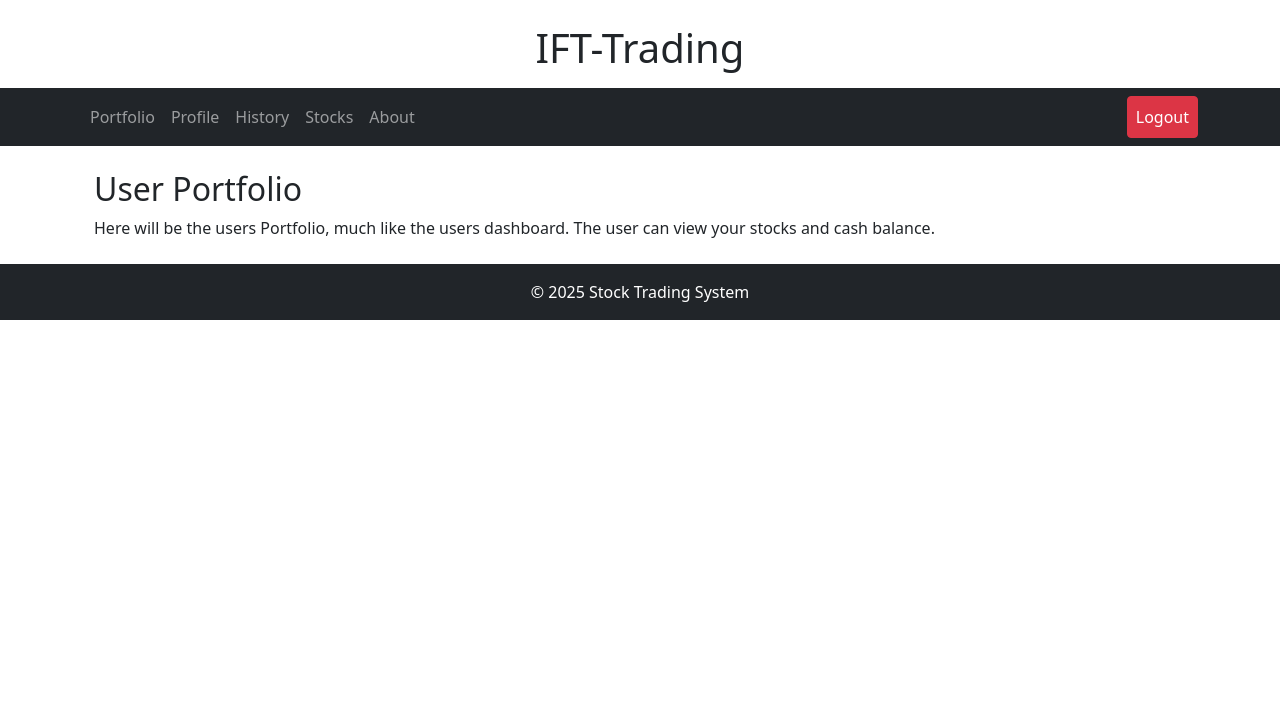
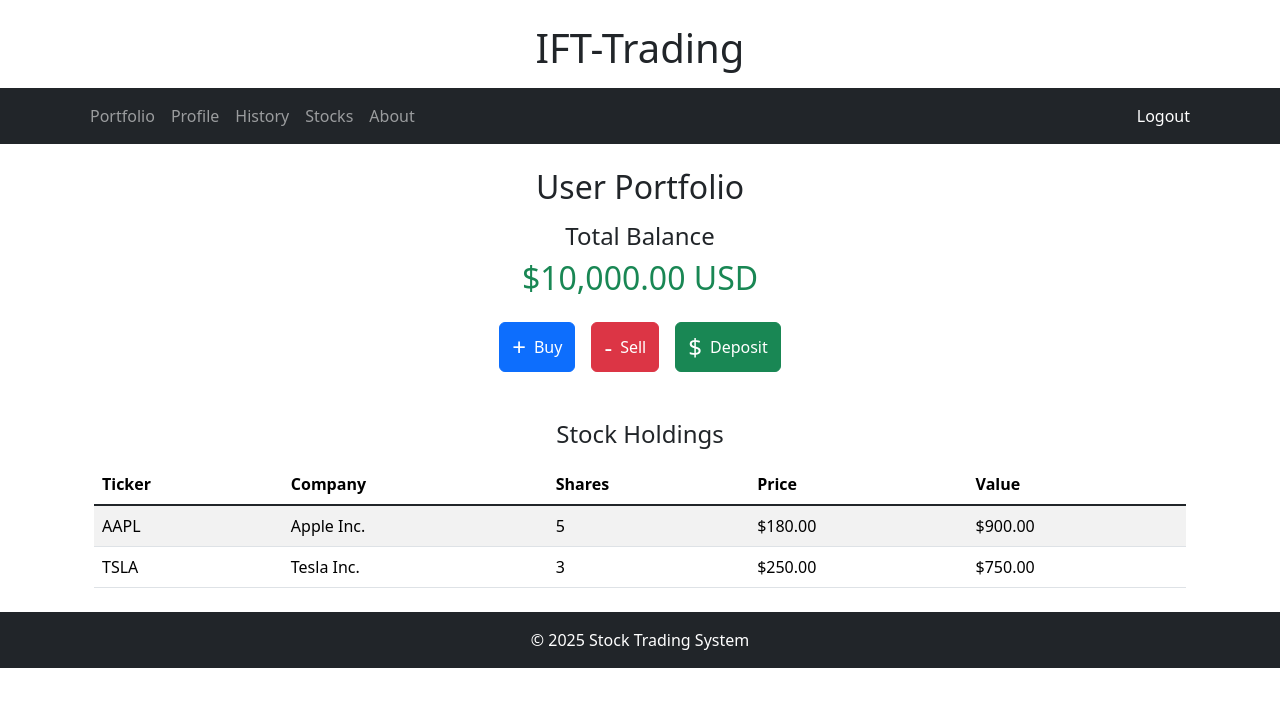
Before and after one commit to seanny1999/IFT-Trading-401, a Flask app: page /portfolio in a window 1280 px wide. Shown: the top 707 px of the page. Run offline with Flask 3, Linux system fonts and the light colour scheme; a user stored in the database is signed in.

Commit message:
portfolio , stocks, and buy/sell forms
portfolio , stocks, and buy/sell forms updated

```diff
--- a/IFTrading/IFTrading/app.py
+++ b/IFTrading/IFTrading/app.py
@@ -11,7 +11,7 @@
 app = Flask(__name__)
 
 # Configuration for database and security
-app.config["SQLALCHEMY_DATABASE_URI"] = "mysql+pymysql://root:password@localhost/IFT_Trading"
+app.config["SQLALCHEMY_DATABASE_URI"] = "mysql+pymysql://root:Lcja2017!@localhost/IFT_Trading"
 app.config["SECRET_KEY"] = "YOUR_SECRET_KEY_HERE"
 
 # Yahoo SMTP Configuration
@@ -224,6 +224,24 @@
 def portfolio():
     return render_template('portfolio.html')
 
+@app.route('/buy', methods=["GET","POST"])
+def buy():
+    if request.method == "POST":
+        return redirect(url_for('buying_stock'))
+
+@app.route('/buying_stock')
+def buying_stock():
+    return render_template('buy.html')
+
+@app.route('/sell', methods=["GET","POST"])
+def sell():
+    if request.method == "POST":
+        return redirect(url_for('selling_stock'))
+
+@app.route('/selling_stock')
+def selling_stock():
+    return render_template('sell.html')
+
 @app.route('/stocks')
 def stocks():
     return render_template('stocks.html')
--- a/IFTrading/IFTrading/templates/portfolio.html
+++ b/IFTrading/IFTrading/templates/portfolio.html
@@ -3,8 +3,85 @@
 {% block title %}Portfolio{% endblock %}
 
 {% block content %}
+
+<!-- Import Bootstrap -->
+<link href="https://cdn.jsdelivr.net/npm/bootstrap@5.3.0-alpha1/dist/css/bootstrap.min.css" rel="stylesheet">
+<script src="https://cdn.jsdelivr.net/npm/bootstrap@5.3.2/dist/js/bootstrap.bundle.min.js"></script>
+
 <div class="container">
-    <h2>User Portfolio</h2>
-    <p>Here will be the users Portfolio, much like the users dashboard. The user can view your stocks and cash balance.</p>
+    <h2 class="text-center mt-4">User Portfolio</h2>
+
+    <!-- Total Balance -->
+    <div class="text-center mt-3">
+        <h4>Total Balance</h4>
+        <h2 class="text-success">$10,000.00 USD</h2>
+    </div>
+
+    <div class="container">
+        {% with messages = get_flashed_messages() %}
+            {% if messages %}
+                <div class="alert alert-info mt-3">
+                    {% for message in messages %}
+                        <p>{{ message }}</p>
+                    {% endfor %}
+                </div>
+            {% endif %}
+        {% endwith %}
+    </div>
+
+    <!-- Buy / Sell / Deposit -->
+    <div class="d-flex justify-content-center gap-3 mt-4">
+        <form action= "{{ url_for('buy') }}" method = "POST">
+        <button type= "submit" name = "buy" class= "btn btn-primary d-flex align-items-center gap-2">
+            <span class="fs-4">+</span> Buy
+        </button>
+        </form>
+
+        <form action= "{{ url_for('sell') }}" method = "POST">
+        <button type= "submit" name = "sell" class= "btn btn-danger d-flex align-items-center gap-2">
+            <span class="fs-4">-</span> Sell
+        </button>
+        </form>
+
+        <button class="btn btn-success d-flex align-items-center gap-2">
+            <span class="fs-4">$</span> Deposit
+        </button>
+    </div>
+
+    <!-- Stock Holdings Table -->
+    <div class="mt-5">
+        <h4 class="text-center">Stock Holdings</h4>
+        <table class="table table-striped mt-3">
+            <thead class="thead-light">
+                <tr>
+                    <th scope="col">Ticker</th>
+                    <th scope="col">Company</th>
+                    <th scope="col">Shares</th>
+                    <th scope="col">Price</th>
+                    <th scope="col">Value</th>
+                </tr>
+            </thead>
+            <tbody>
+                <!-- Various Stocks -->
+                <tr>
+                    <td>AAPL</td>
+                    <td>Apple Inc.</td>
+                    <td>5</td>
+                    <td>$180.00</td>
+                    <td>$900.00</td>
+                </tr>
+                <tr>
+                    <td>TSLA</td>
+                    <td>Tesla Inc.</td>
+                    <td>3</td>
+                    <td>$250.00</td>
+                    <td>$750.00</td>
+                </tr>
+            </tbody>
+        </table>
+    </div>
 </div>
+
+
+
 {% endblock %}
```
Also changed, not shown: IFTrading/IFTrading/templates/buy.html (added, +35 -0 lines), IFTrading/IFTrading/templates/sell.html (added, +34 -0 lines), IFTrading/IFTrading/templates/stocks.html (+61 -2 lines).
